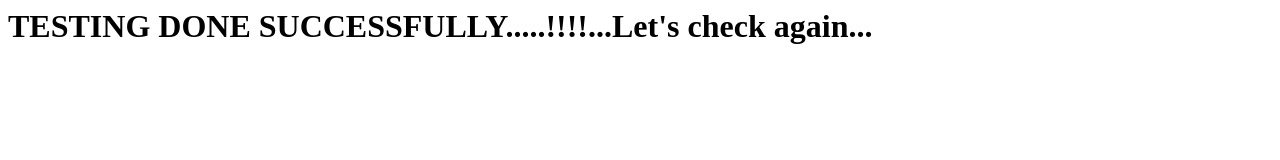
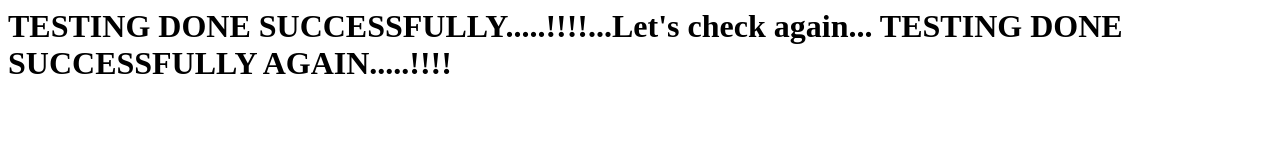
Before and after one commit to srikantb1/srikantb1-SRB_AWSCodePipeLineRepo08122022, a plain HTML site: page index.html in a window 1280 px wide. Drawn offline with Linux system fonts and the light colour scheme.

Commit message:
modiefied index.html file again

```diff
--- a/index.html
+++ b/index.html
@@ -1,5 +1,5 @@
 <html>
 <body>
-<h1> TESTING DONE SUCCESSFULLY.....!!!!...Let's check again... </h1>
+<h1> TESTING DONE SUCCESSFULLY.....!!!!...Let's check again... TESTING DONE SUCCESSFULLY AGAIN.....!!!!</h1>
 </body>
 </html>
```
